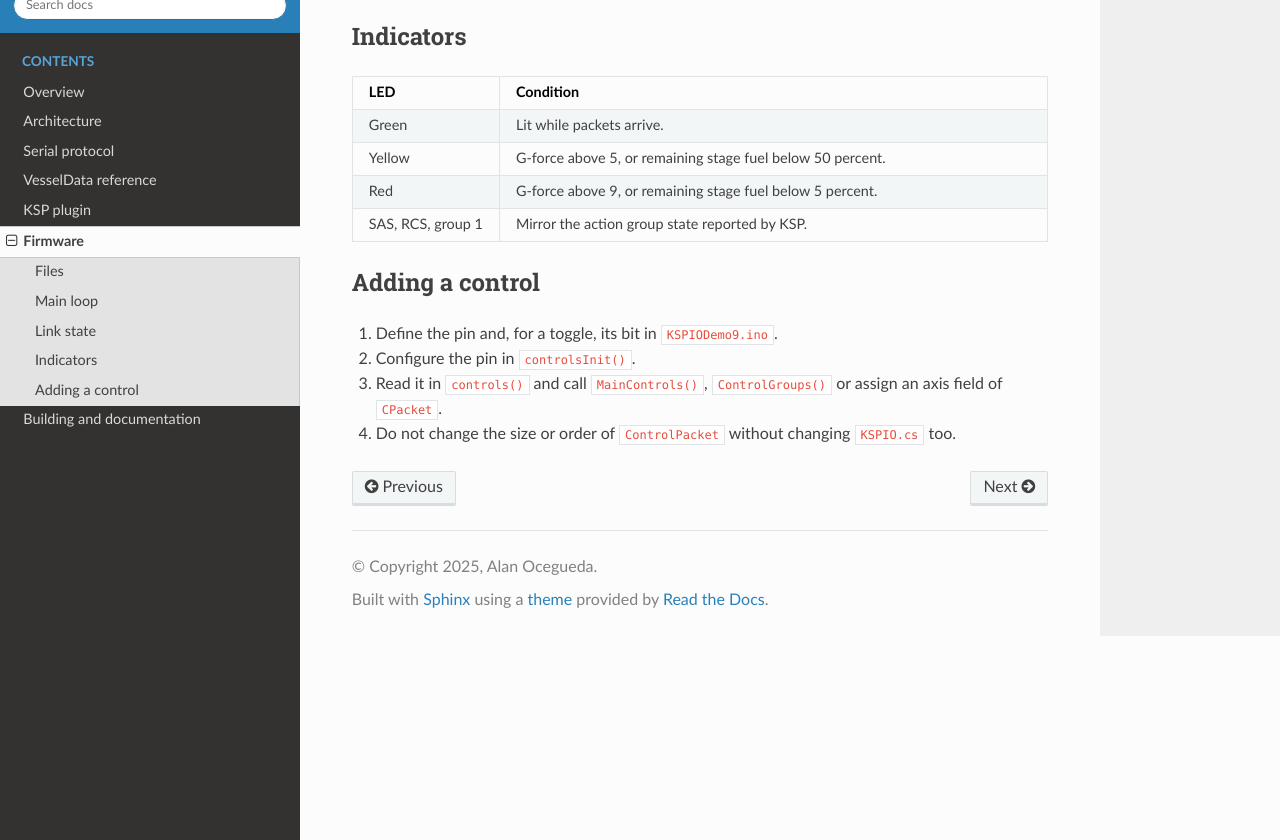
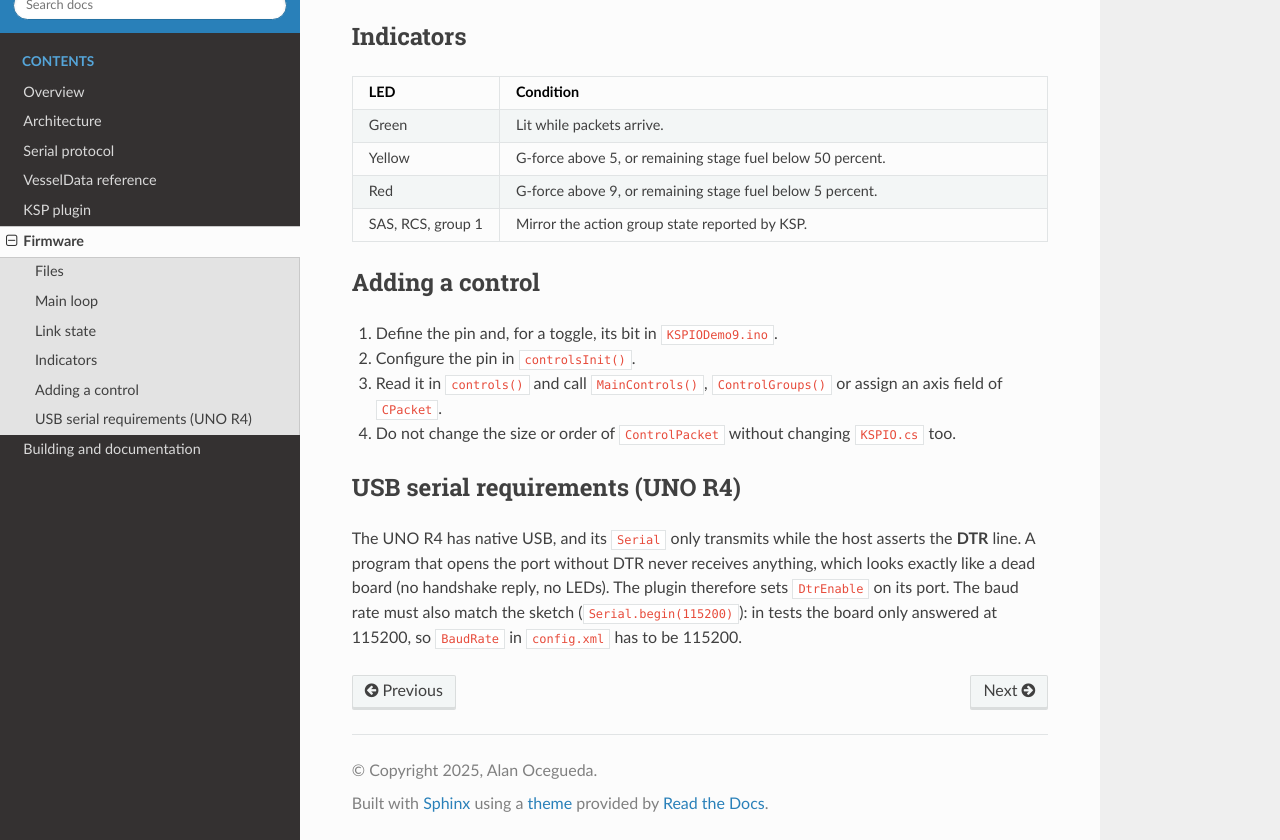
Before and after one commit to AlaNLrdE/KSPKontroller, a Sphinx documentation site: the page built from docs/firmware.rst, in a window 1280 px wide and 900 px high, scrolled down 904 px, cut to the strip 60-900 px from the top of the window. Built offline with Sphinx 7.4.7 and the Read the Docs theme 3.1.0, drawn with Linux system fonts in a browser that asks for light colours.

Commit message:
Assert DTR on the serial port and default to 115200 baud
The UNO R4 has native USB and only transmits while the host asserts DTR. The plugin opened its port without it, so the board never answered the handshake: KSP logged 'KSP Display not found' and no LED ever lit. Reproduced from a script on COM5: with DTR and 115200 baud the board answers, without DTR or at 38400, 9600 or 230400 it does not.

- Set DtrEnable before opening the port (PsimaxSerial applies it in Open)
- Default BaudRate in config.xml is 115200 to match the sketch
- RESET_CONFIG=1 makes install/deploy replace an existing config.xml, keeping config.xml.bak, since the installer never overwrote the old 38400 one
- Assembly 0.19.3.1 and docs for the USB serial requirements

Co-Authored-By: Claude Sonnet 5.5 <noreply@anthropic.com>

```diff
--- a/docs/building.rst
+++ b/docs/building.rst
@@ -92,7 +92,7 @@ use (Enter picks the first). Without a terminal it stops instead of choosing, so
      2) D:/SteamLibrary/steamapps/common/Kerbal Space Program  [Steam]
    Install into which one? [1-2, Enter = 1]:
 
-The default ``config.xml`` ships a macOS ``DefaultPort`` and a 38400 baud rate. Edit
+The default ``config.xml`` ships a macOS ``DefaultPort`` (discovery still finds the board on its own) and 115200 baud. An existing ``config.xml`` is never overwritten; ``RESET_CONFIG=1 ./ci deploy`` replaces it and keeps the old one as ``config.xml.bak``. Edit
 ``GameData/KSPSerialIO/PluginData/KSPSerialIO/config.xml`` in the install for your port (for
 example ``COM5``) and ``BaudRate`` 115200 so KSP does not have to scan every serial port.
 
--- a/docs/firmware.rst
+++ b/docs/firmware.rst
@@ -65,3 +65,12 @@ Adding a control
 #. Read it in ``controls()`` and call ``MainControls()``, ``ControlGroups()`` or assign an axis
    field of ``CPacket``.
 #. Do not change the size or order of ``ControlPacket`` without changing ``KSPIO.cs`` too.
+
+USB serial requirements (UNO R4)
+--------------------------------
+
+The UNO R4 has native USB, and its ``Serial`` only transmits while the host asserts the **DTR** line.
+A program that opens the port without DTR never receives anything, which looks exactly like a dead
+board (no handshake reply, no LEDs). The plugin therefore sets ``DtrEnable`` on its port. The
+baud rate must also match the sketch (``Serial.begin(115200)``): in tests the board only answered at
+115200, so ``BaudRate`` in ``config.xml`` has to be 115200.
--- a/docs/plugin.rst
+++ b/docs/plugin.rst
@@ -31,7 +31,7 @@ Settings (``config.xml``)
      - Port tried first, for example ``COM3``. Other ports are then scanned.
    * - ``BaudRate``
      - int
-     - Serial baud rate. USB CDC boards ignore it, but keep it equal to the firmware.
+     - Serial baud rate. It must be 115200 to match the sketch: the UNO R4 did not answer at other rates.
    * - ``refresh``
      - double
      - Minimum seconds between telemetry packets.
```
Also changed, not shown: KSPSerialIO/CHANGELOG.md, 4 other files.
